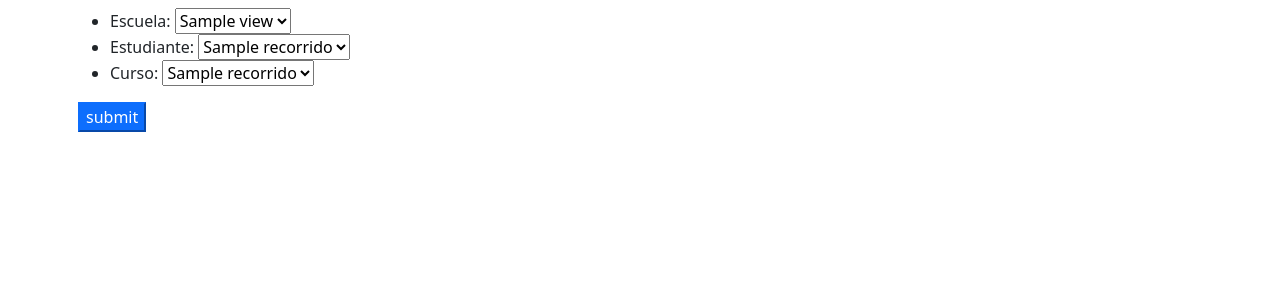
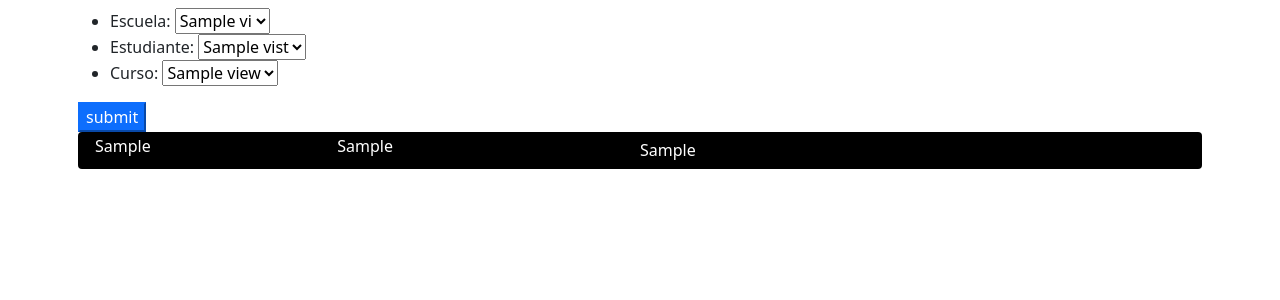
Before and after one commit to MarycieloX/examen, a Flask app: template templates/matricula-template/formulario.html in a window 1280 px wide. Shown: the part 56-356 px from the top of the page. Run offline with Flask 2, Linux system fonts and the light colour scheme; the template is opened without the code that fills it: most values are stand-ins (such as "Sample title", 1, 10 or a date in 2020).

Commit message:
intenadooo de nuevo

```diff
--- a/routes/curso.py
+++ b/routes/curso.py
@@ -10,8 +10,8 @@ def main():
 
 @curso.route('/view')
 def view():
-    vista=Curso.query.all()
-    return render_template('curso-template/formulario.html',vista=vista)
+    vis=Curso.query.all()
+    return render_template('curso-template/formulario.html',vis=vis)
 
 
 @curso.route('/add', methods=['POST'])
--- a/routes/matricula.py
+++ b/routes/matricula.py
@@ -13,10 +13,11 @@ def main():
 
 @matricula.route('/vist')
 def vist():
+    vi=Matricula.query.all()
     vista=Escuela.query.all()
-    vi=Estudiante.query.all()
+    vist=Estudiante.query.all()
     vis=Curso.query.all()
-    return render_template('matricula-template/formulario.html',vista=vista,vi=vi,vis=vis)
+    return render_template('matricula-template/formulario.html',vista=vista,vist=vist,vis=vis,vi=vi)
 
 @matricula.route('/add', methods=['POST'])
 def add():
--- a/templates/curso-template/formulario.html
+++ b/templates/curso-template/formulario.html
@@ -18,7 +18,7 @@
     <button class="btn-primary">submit</button>
    </form>
 
-   {% for view in vista %}
+   {% for view in vis %}
    <div class="card mb-1 bg-black text-white">
 
      <div class=" card-body py-1 px-3">
--- a/templates/matricula-template/formulario.html
+++ b/templates/matricula-template/formulario.html
@@ -12,17 +12,17 @@
      </li>
      <li>
         <label for="msg">Estudiante: </label>
-        <select name="id_escuela">
-          {% for recorrido in vi %}
+        <select name="id_estudiante">
+          {% for recorrido in vist %}
           <option value="{{recorrido.id_estudiante}}">{{recorrido.nombres}}</option>
           {% endfor %}
         </select>
      </li>
      <li>
         <label for="msg">Curso: </label>
-        <select name="id_escuela">
+        <select name="id_curso">
           {% for recorrido in vis %}
-          <option value="{{recorrido.id_estudiante}}">{{recorrido.nombre}}</option>
+          <option value="{{recorrido.id_curso}}">{{recorrido.nombre}}</option>
           {% endfor %}
         </select>
      </li>
@@ -30,6 +30,17 @@
     <button class="btn-primary">submit</button>
    </form>
 
+   {% for vie in vi %}
+   <div class="card mb-1 bg-black text-white">
 
+     <div class=" card-body py-1 px-3">
+       <div class=" col-sm-8 d-flex justify-content-between align-items-center ">
+         <p class="col-sm-2 card-text h6">{{ vie.id_escuela }}</p>
+         <h5 class="col-sm-3 card-text h6">{{ vie.id_estudiante }}</h5>
+         <p class="col-sm-3 card-text h6">{{ vie.id_curso }}</p>
+       </div>
+     </div>
+   </div>
+ {% endfor %}
 
 {% endblock %}
```
Also changed, not shown: 1 other file.
